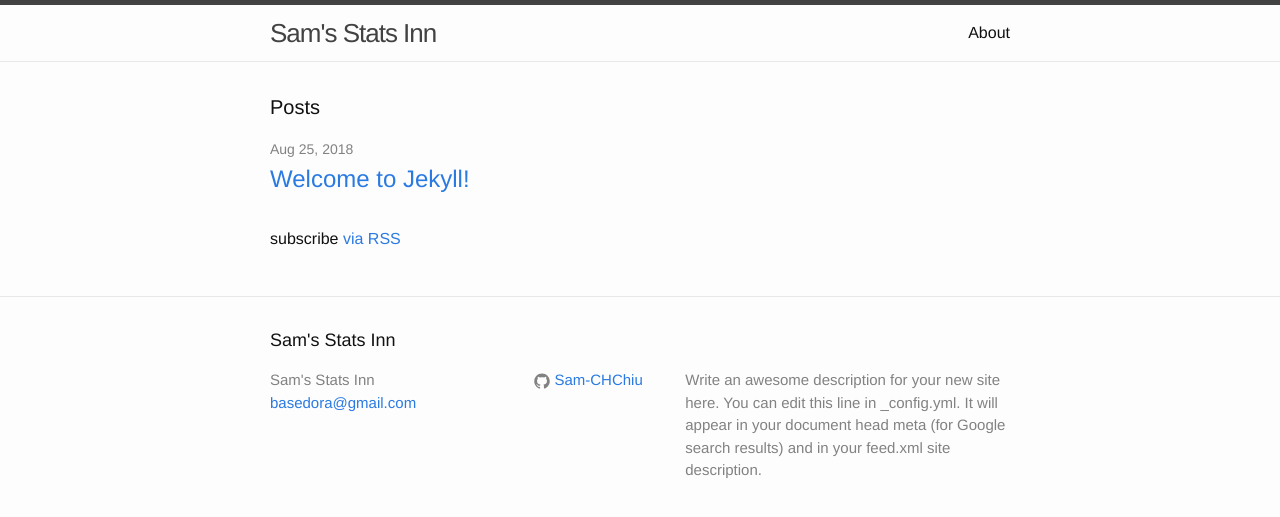
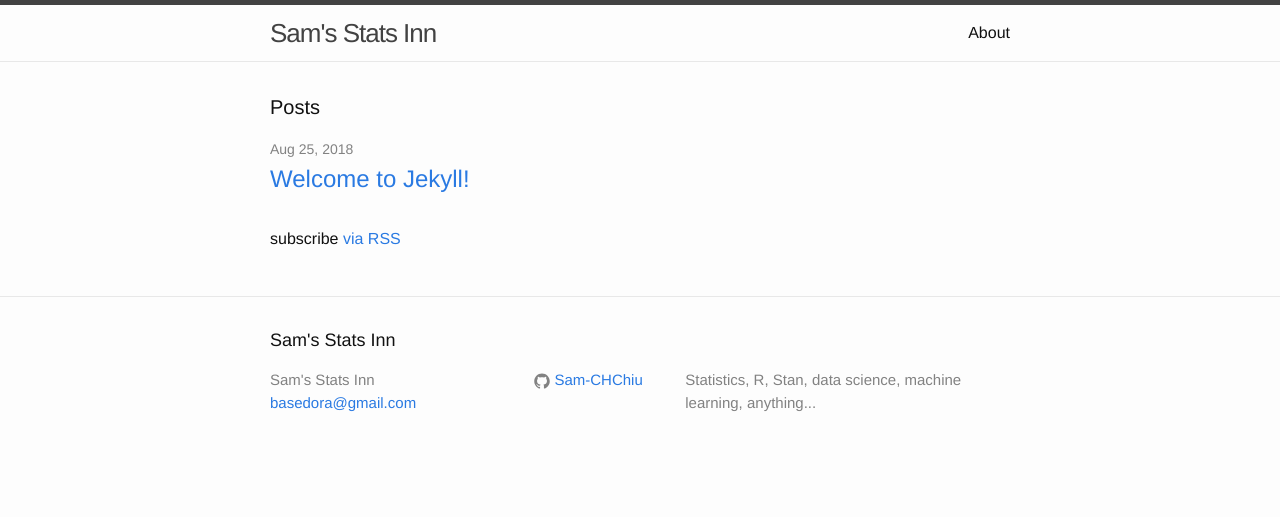
Before and after one commit to Sam-CHChiu/Sam-CHChiu.github.io, a Jekyll site: the page built from index.html, in a window 1280 px wide. Shown: the top 517 px of the page. Built offline with Jekyll 4.4.1, drawn with Linux system fonts in a browser that asks for light colours; part of the change alters nothing that is shown.

Commit message:
Update description & delete staticman setting.

```diff
--- a/_config.yml
+++ b/_config.yml
@@ -9,9 +9,7 @@
 title: Sam's Stats Inn
 email: basedora@gmail.com
 description: > # this means to ignore newlines until "baseurl:"
-  Write an awesome description for your new site here. You can edit this
-  line in _config.yml. It will appear in your document head meta (for
-  Google search results) and in your feed.xml site description.
+  Statistics, R, Stan, data science, machine learning, anything...
 baseurl: "" # the subpath of your site, e.g. /blog
 url: "http://Sam-CHChiu.github.io" # the base hostname & protocol for your site
 #twitter_username:
@@ -19,21 +17,3 @@ github_username:  Sam-CHChiu
 
 # Build settings
 markdown: kramdown
-
-# Comment provided by staticman
-comments:
-  allowedFields     : ['name', 'email', 'url', 'message']
-  branch            : "master"
-  commitMessage     : "New comment."
-  filename          : "comment-{@timestamp}"
-  format            : "yaml"
-  moderation        : true
-  path              : "src/_data/comments/{options.slug}"
-  requiredFields    : ['name', 'email', 'message']
-  transforms:
-    email           : md5
-  generatedFields:
-    date:
-      type          : "date"
-      options:
-        format      : "iso8601"
```
